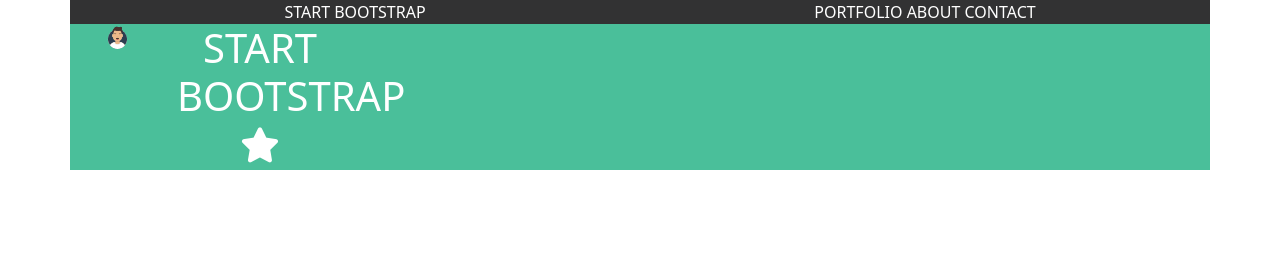
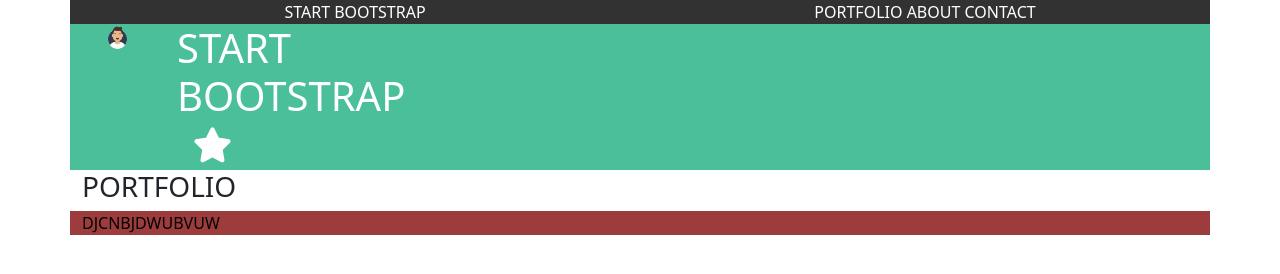
Before and after one commit to DeniPingiori/html-css-bootstrap-freelancer, a plain HTML site: page index.html in a window 1280 px wide. Drawn offline with nearby package versions, Linux system fonts and the light colour scheme.

Commit message:
[upd] block portfolio

```diff
--- a/css/style.css
+++ b/css/style.css
@@ -11,6 +11,13 @@
 .col-1 {
         background-color: #4abf9a;
         color: white;
+        flex-basis:calc((100% / 12) * 1);
+}
+
+.col-6 {
+    background-color:#9d3c3c;
+    color: black;
+    flex-basis:calc((100% / 12) * 6);
 }
 .container-md {
   background-color: #4abf9a;
--- a/index.html
+++ b/index.html
@@ -38,7 +38,7 @@
                          </div>
                     </div>
                 </div>
-                <div class="col-2">
+                <div class="col-1">
                     <div class="content text-center">
                         <h1>START BOOTSTRAP</h1>
                         <h3> <i class="fa-solid fa-star fa-lg" style="color: #ffffff;"></i></h3>
@@ -47,6 +47,30 @@
              </div>
        </div>
        <!--blocco portfolio-->
+       <div class="container-lg">
+        <div class="row">
+            <h3>PORTFOLIO</h3>
+            <div class="col-6">
+                DJCNBJDWUBVUW
+                <!--img-->
+            </div>
+            <div class="col-6">
+                <!--img-->
+            </div>
+            <div class="col-6">
+                <!--img-->
+            </div>
+            <div class="col-6">
+                <!--img-->
+            </div>
+            <div class="col-6">
+                <!--img-->
+            </div>
+            <div class="col-6">
+                <!--img-->
+            </div>
+        </div>
+       </div>
        <!--blocco about-->
        <!--blocco contact me-->
 
```
